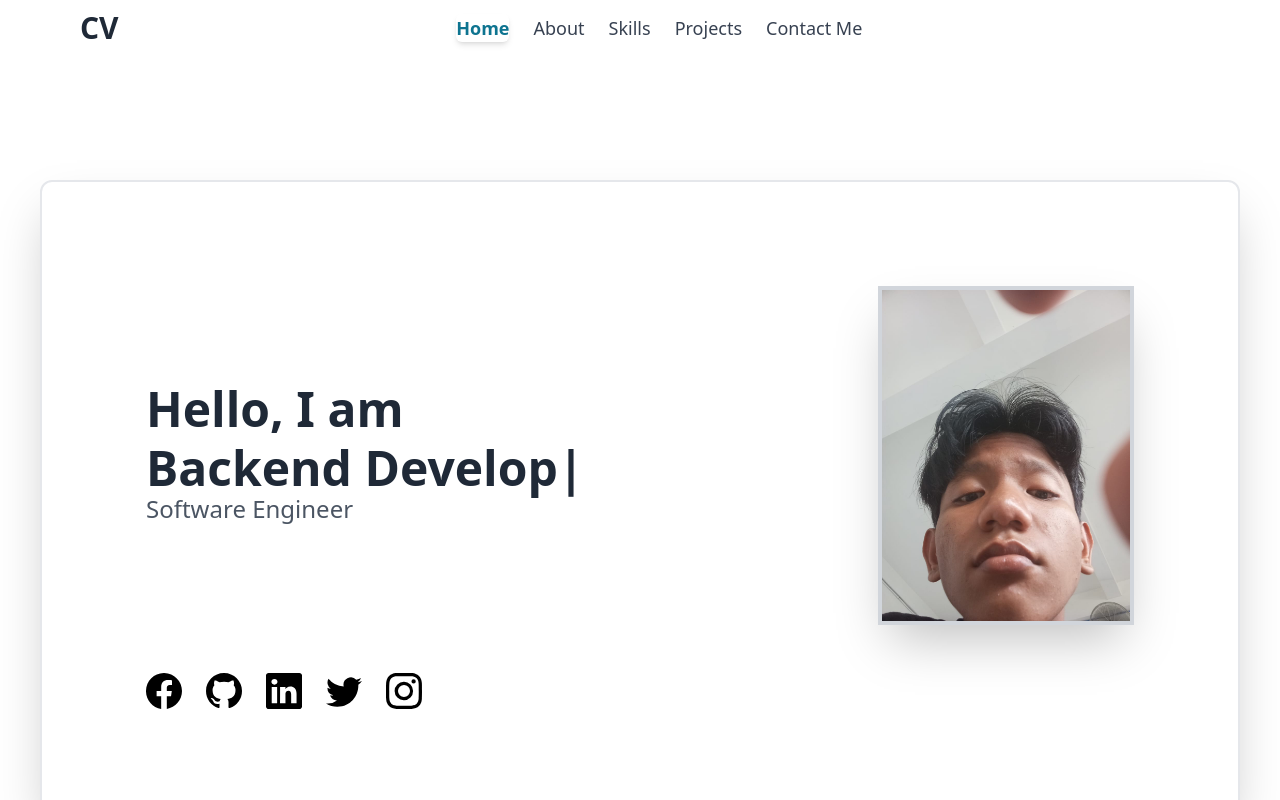
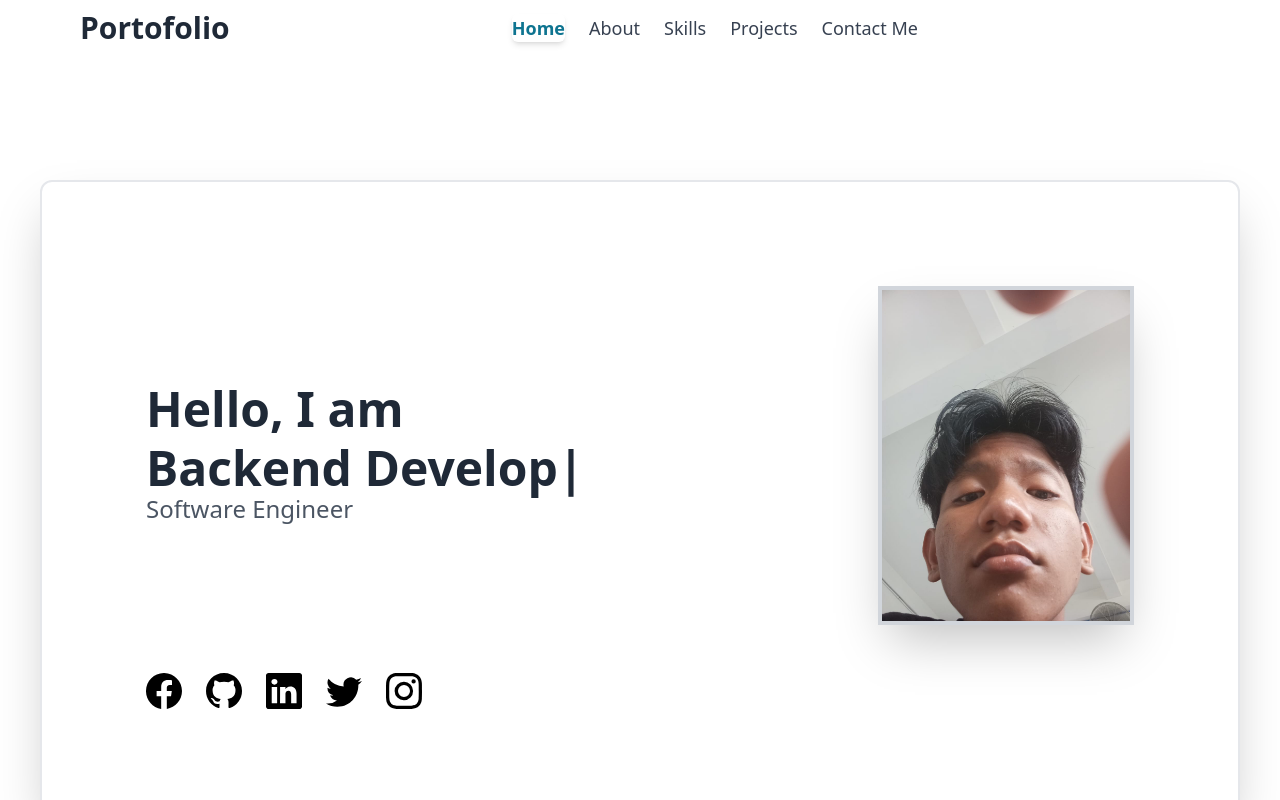
Before and after one commit to Aurelfrhs/my-cv, a React (Vite) app: page / in a window 1280 px wide. Shown: the top 800 px of the page. Built offline with nearby package versions, Linux system fonts and the light colour scheme.

Commit message:
Update CV-2

```diff
--- a/src/components/Header.jsx
+++ b/src/components/Header.jsx
@@ -58,7 +58,7 @@
     >
       <Navbar fluid rounded className="max-w-6xl mx-auto px-4">
         <Navbar.Brand href="#">
-          <span className="text-3xl font-bold text-gray-800">CV</span>
+          <span className="text-3xl font-bold text-gray-800">Portofolio</span>
         </Navbar.Brand>
         <div className="flex md:order-2">
           <Navbar.Toggle />
```
